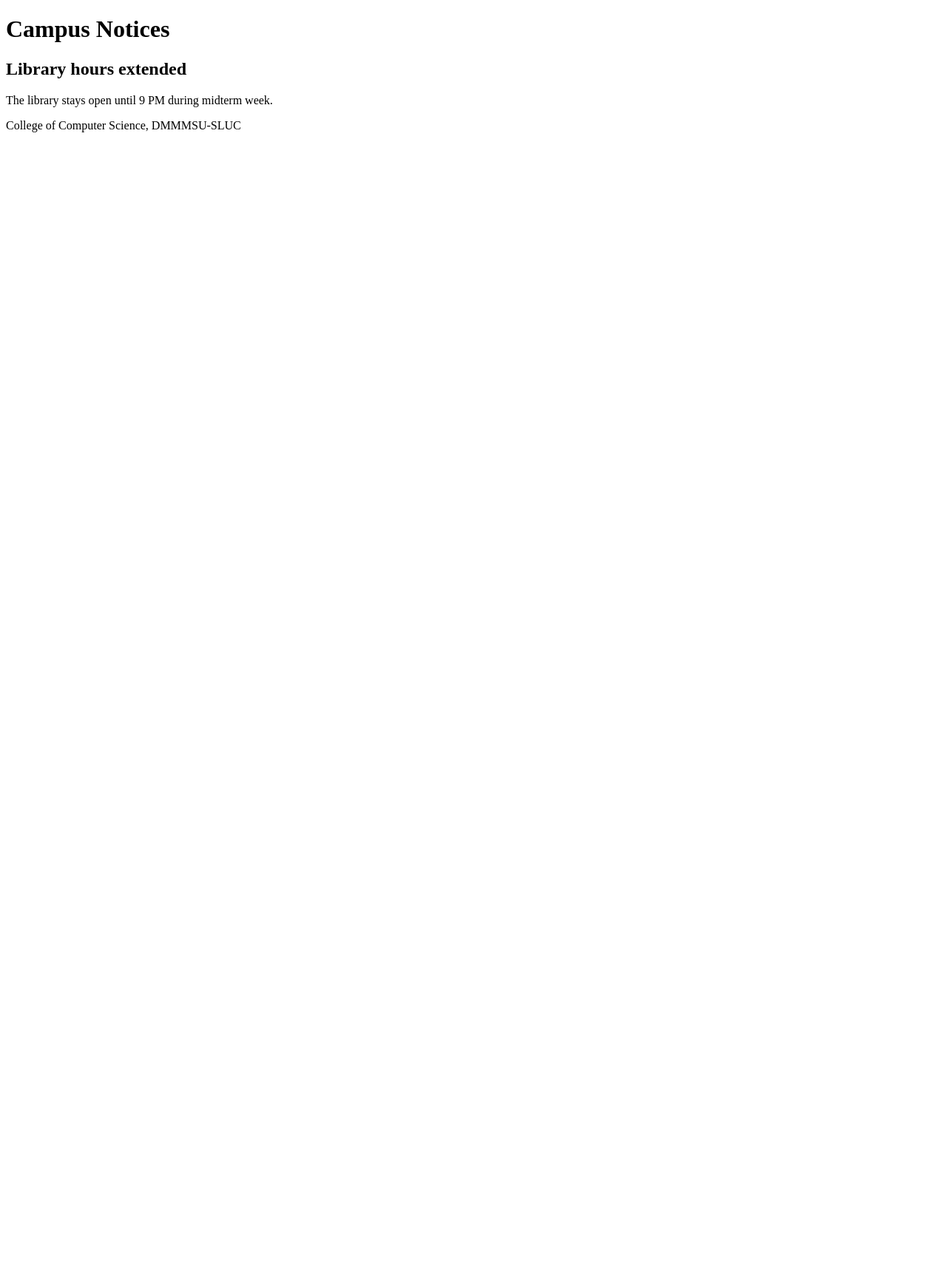
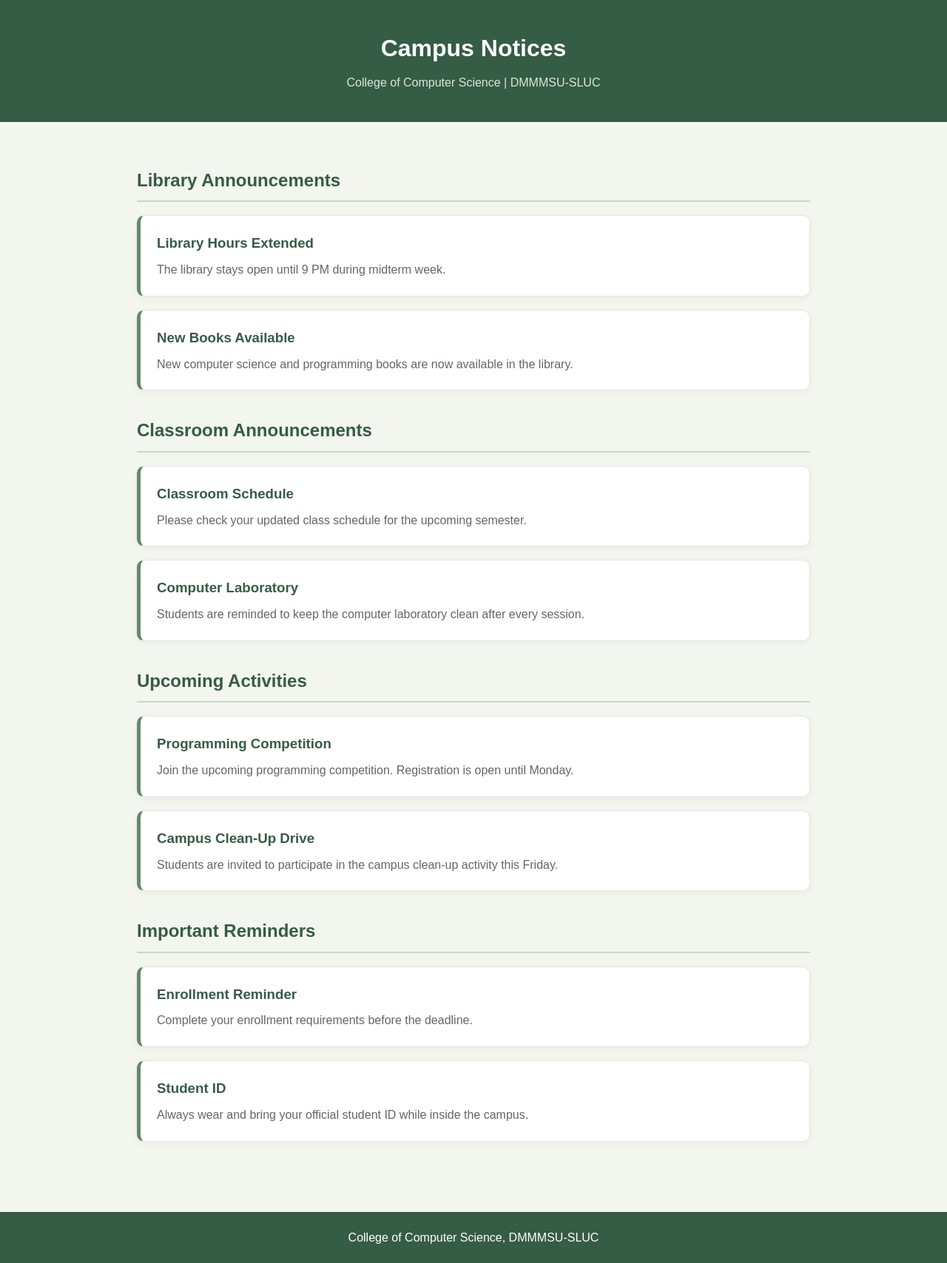
Before and after one commit to rjugay24118363-ui/CSAE104Project, a plain HTML site: page WEEK1/index.html in a window 1280 px wide. Shown: the whole page at 74% size. Before the commit the page ends 800 px from the top, so only its background shows below. Drawn offline with Linux system fonts and the light colour scheme; files that its build step writes are made by us from their sources.

Commit message:
Update Web

```diff
--- a/WEEK1/index.html
+++ b/WEEK1/index.html
@@ -4,19 +4,78 @@
   <meta charset="utf-8">
   <meta name="viewport" content="width=device-width, initial-scale=1">
   <title>Campus Notices</title>
+  <link rel="stylesheet" href="styles.css">
 </head>
 <body>
+
   <header>
     <h1>Campus Notices</h1>
+    <p>College of Computer Science | DMMMSU-SLUC</p>
   </header>
+
   <main>
-    <article class="notice">
-      <h2>Library hours extended</h2>
-      <p>The library stays open until 9 PM during midterm week.</p>
-    </article>
+
+    <section class="notice-section">
+      <h2>Library Announcements</h2>
+
+      <article class="notice">
+        <h3>Library Hours Extended</h3>
+        <p>The library stays open until 9 PM during midterm week.</p>
+      </article>
+
+      <article class="notice">
+        <h3>New Books Available</h3>
+        <p>New computer science and programming books are now available in the library.</p>
+      </article>
+    </section>
+
+    <section class="notice-section">
+      <h2>Classroom Announcements</h2>
+
+      <article class="notice">
+        <h3>Classroom Schedule</h3>
+        <p>Please check your updated class schedule for the upcoming semester.</p>
+      </article>
+
+      <article class="notice">
+        <h3>Computer Laboratory</h3>
+        <p>Students are reminded to keep the computer laboratory clean after every session.</p>
+      </article>
+    </section>
+
+    <section class="notice-section">
+      <h2>Upcoming Activities</h2>
+
+      <article class="notice">
+        <h3>Programming Competition</h3>
+        <p>Join the upcoming programming competition. Registration is open until Monday.</p>
+      </article>
+
+      <article class="notice">
+        <h3>Campus Clean-Up Drive</h3>
+        <p>Students are invited to participate in the campus clean-up activity this Friday.</p>
+      </article>
+    </section>
+
+    <section class="notice-section">
+      <h2>Important Reminders</h2>
+
+      <article class="notice">
+        <h3>Enrollment Reminder</h3>
+        <p>Complete your enrollment requirements before the deadline.</p>
+      </article>
+
+      <article class="notice">
+        <h3>Student ID</h3>
+        <p>Always wear and bring your official student ID while inside the campus.</p>
+      </article>
+    </section>
+
   </main>
+
   <footer>
     <p>College of Computer Science, DMMMSU-SLUC</p>
   </footer>
+
 </body>
 </html>
--- a/WEEK2/styles.css
+++ b/WEEK2/styles.css
@@ -1,83 +1,87 @@
-:root {
-  --brand: #1d4e89;
-  --brand-soft: #e0ecf8;
-  --surface: #ffffff;
-  --page: #f4f7fa;
-  --text: #1f2933;
-  --border: #d9e2ec;
-  --radius: 8px;
+* {
+    margin: 0;
+    padding: 0;
+    box-sizing: border-box;
 }
 
-* { box-sizing: border-box; }
-
 body {
-  font-family: system-ui, sans-serif;
-  font-size: 1rem;
-  line-height: 1.5;
-  margin: 0;
-  background: var(--page);
-  color: var(--text);
+    font-family: Arial, sans-serif;
+    background: #f3f5ef;
+    color: #303b32;
+    line-height: 1.6;
 }
 
 header {
-  background: var(--brand);
-  color: white;
-  padding: 16px 24px;
+    background: #355c45;
+    color: white;
+    text-align: center;
+    padding: 40px 20px;
+}
+
+header h1 {
+    font-size: 32px;
+    margin-bottom: 8px;
+}
+
+header p {
+    color: #dce8dc;
 }
 
 main {
-  max-width: 720px;
-  margin: 24px auto;
-  padding: 0 16px;
+    max-width: 950px;
+    margin: 40px auto;
+    padding: 20px;
+}
+
+.notice-section {
+    margin-bottom: 35px;
+}
+
+.notice-section h2 {
+    color: #355c45;
+    margin-bottom: 18px;
+    border-bottom: 2px solid #c8d8c8;
+    padding-bottom: 8px;
 }
 
 .notice {
-  background: var(--surface);
-  border: 1px solid var(--border);
-  border-radius: var(--radius);
-  padding: 16px;
-  margin-bottom: 16px;
+    background: white;
+    padding: 22px;
+    margin-bottom: 18px;
+    border-radius: 10px;
+    border: 1px solid #e1e8df;
+    border-left: 5px solid #66876b;
+    box-shadow: 0 3px 10px #263b2b0c;
+    transition: 0.2s;
 }
 
-.tag {
-  background: var(--brand-soft);
-  border-radius: 4px;
-  padding: 2px 8px;
-  font-size: 0.85rem;
+.notice:hover {
+    transform: translateY(-3px);
+}
+
+.notice h3 {
+    color: #355c45;
+    margin-bottom: 8px;
+}
+
+.notice p {
+    color: #606960;
 }
 
 footer {
-  text-align: center;
-  padding: 16px;
+    background: #355c45;
+    color: white;
+    text-align: center;
+    padding: 22px;
+    margin-top: 40px;
 }
 
-nav ul { list-style: none; margin: 0; padding: 0; }
-nav li { display: inline-block; margin-right: 16px; }
-nav a { color: white; text-decoration: none; }
-nav a:hover { text-decoration: underline; }
+@media (max-width: 650px) {
+    main {
+        padding: 15px;
+    }
 
-table { border-collapse: collapse; width: 100%; background: var(--surface); }
-th, td { border: 1px solid var(--border); padding: 8px; text-align: left; }
-th { background: var(--brand-soft); }
-
-input, select, textarea {
-  width: 100%;
-  padding: 8px;
-  border: 1px solid var(--border);
-  border-radius: 4px;
-  font: inherit;
+    header h1 {
+        font-size: 27px;
+    }
 }
-input:focus, select:focus, textarea:focus { outline: 3px solid var(--brand); }
-
-button {
-  background: var(--brand);
-  color: white;
-  border: 0;
-  border-radius: var(--radius);
-  padding: 10px 20px;
-  font: inherit;
-  cursor: pointer;
-}
-button:hover { background: #163b69; }
-
-p { color: red; }
```
Also changed, not shown: WEEK2/index.html (+62 -4 lines), WEEK3/index.html (+52 -20 lines), WEEK4/styles.css (+0 -2 lines), index.html (+7 -3 lines).
